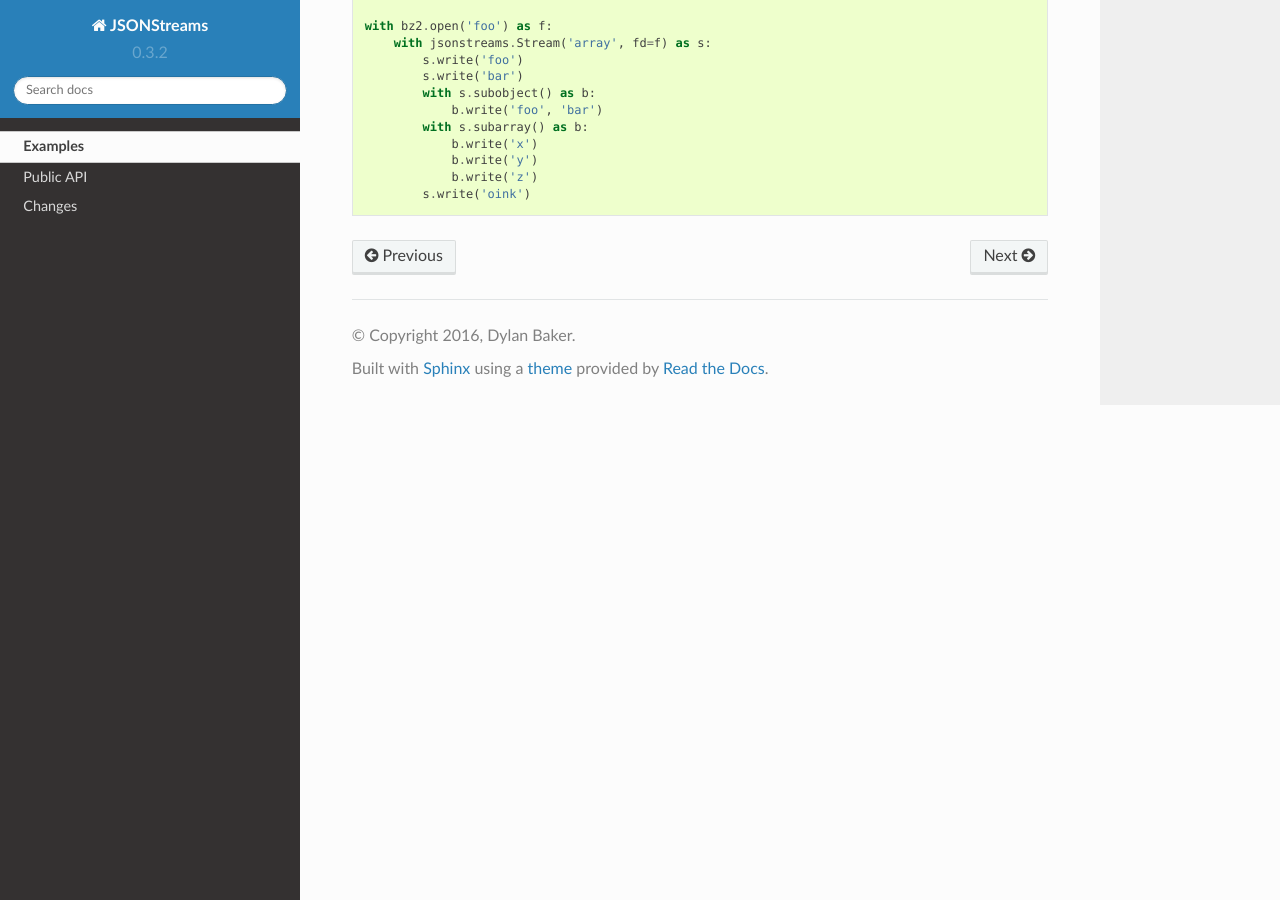
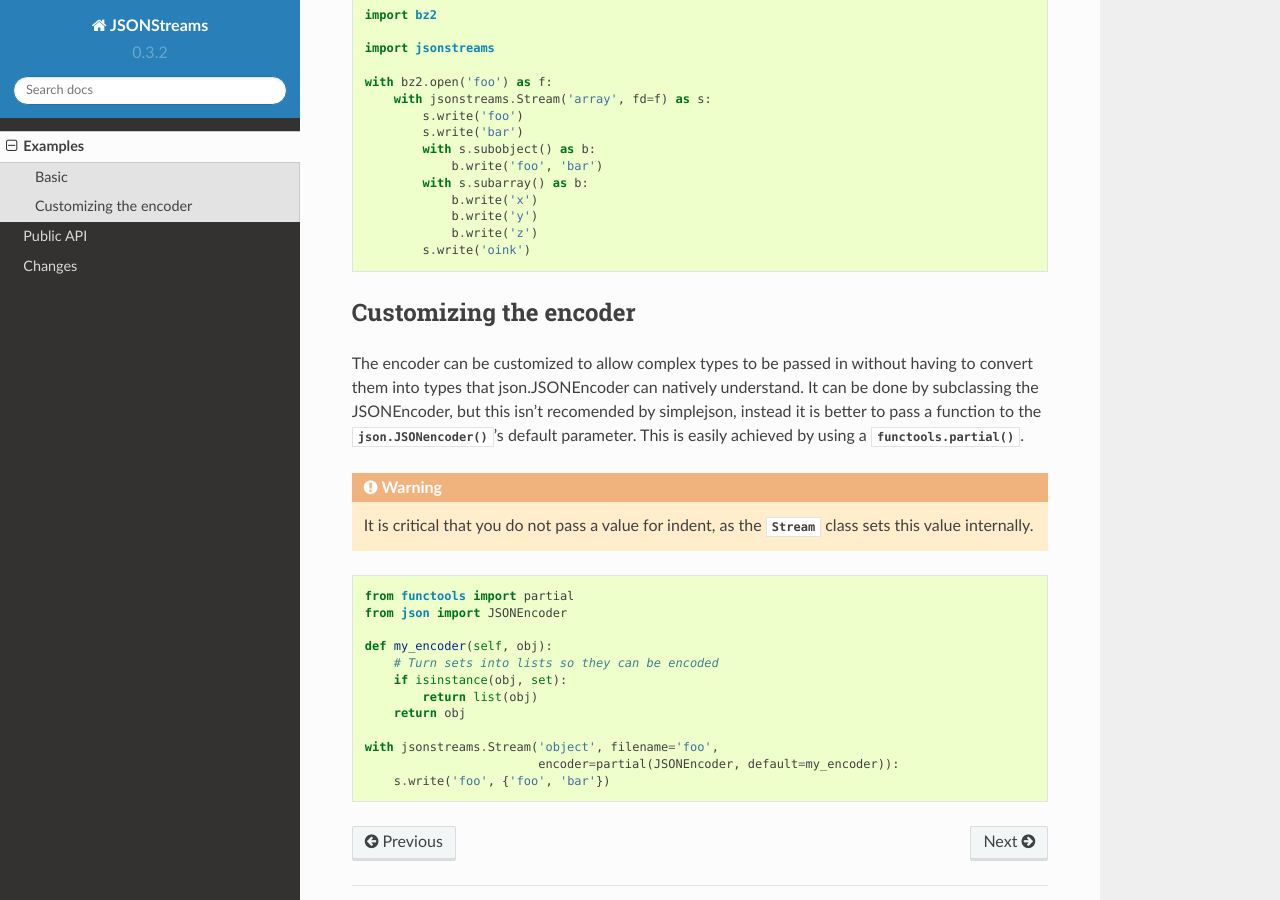
Before and after one commit to dcbaker/jsonstreams, a Sphinx documentation site: the page built from docs/source/examples.rst, in a window 1280 px wide and 900 px high, scrolled down 584 px. Built offline with Sphinx 7.4.7 and the Read the Docs theme 2.0.0, drawn with Linux system fonts in a browser that asks for light colours.

Commit message:
docs/examples: Add example of using functools.partial for encoder

```diff
--- a/docs/source/examples.rst
+++ b/docs/source/examples.rst
@@ -4,6 +4,9 @@ Examples
 
 These are examples of how you might use this library
 
+
+Basic
+-----
 
 As an object with a filename:
 
@@ -40,3 +43,35 @@ As an array with an fd:
                 b.write('y')
                 b.write('z')
             s.write('oink')
+
+
+Customizing the encoder
+-----------------------
+
+The encoder can be customized to allow complex types to be passed in without
+having to convert them into types that json.JSONEncoder can natively
+understand. It can be done by subclassing the JSONEncoder, but this isn't
+recomended by simplejson, instead it is better to pass a function to the
+:py:meth:`json.JSONencoder`'s default parameter. This is easily achieved by
+using a :py:func:`functools.partial`.
+
+.. warning::
+
+    It is critical that you do not pass a value for indent, as the
+    :py:class:`.Stream` class sets this value internally.
+
+
+.. code-block:: python
+
+    from functools import partial
+    from json import JSONEncoder
+
+    def my_encoder(self, obj):
+        # Turn sets into lists so they can be encoded
+        if isinstance(obj, set):
+            return list(obj)
+        return obj
+
+    with jsonstreams.Stream('object', filename='foo',
+                            encoder=partial(JSONEncoder, default=my_encoder)):
+        s.write('foo', {'foo', 'bar'})
```
